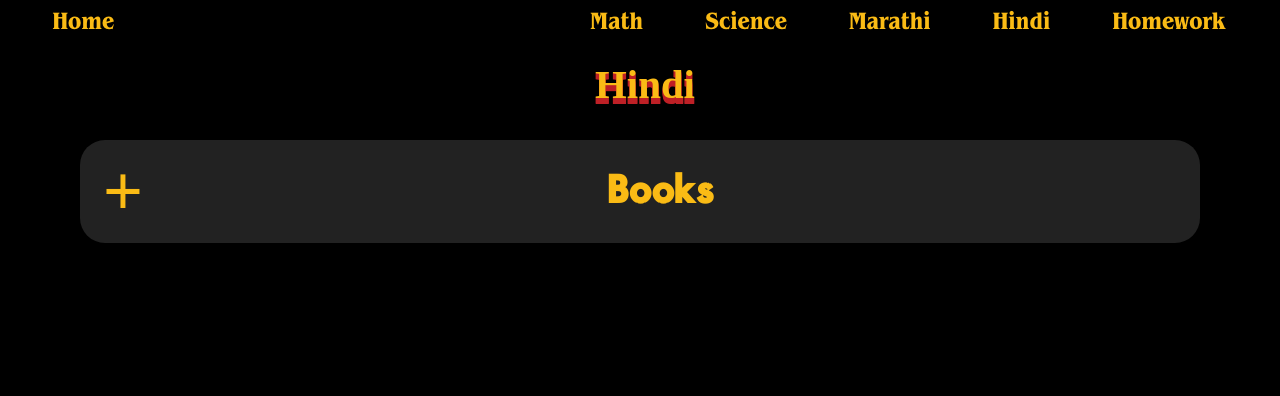
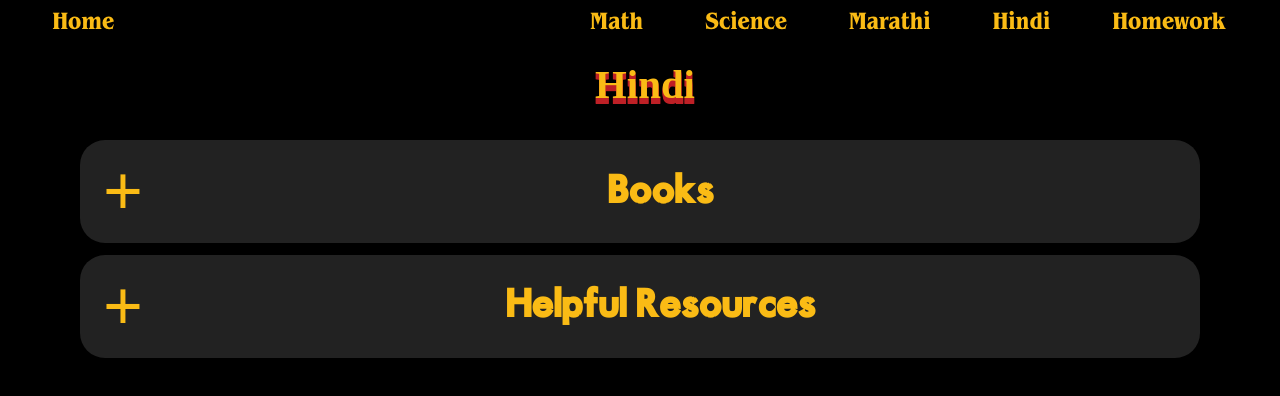
Before and after one commit to DhanushVDPT/sgvnext, a Next.js app: page /hindi in a window 1280 px wide. Shown: the top 396 px of the page. Built offline with nearby package versions, Linux system fonts and the light colour scheme; a web font is replaced by a local one.

Commit message:
hindi shifting

```diff
--- a/pages/hindi.js
+++ b/pages/hindi.js
@@ -13,9 +13,18 @@ export default function Page() {
                         <input type="radio" name="accordion" id="first"></input>
                         <label for="first"><h2 className="subjecth2">Books</h2></label>
                         <div className="lists accordioncontent">
-                            <a target="#" href="https://drive.google.com/file/d/1utPux8hz4DbDwvfYYauaVsXSO0JYTziU/view?usp=sharing">Textbook</a>
-                            <a target="#" href="https://drive.google.com/file/d/1A_3wYUe0qU2Ai2qqQOXyG5DEdS6V-TRR/view?usp=sharing">21 Set</a>
-                            <a target="#" href="https://drive.google.com/file/d/161yMGmfUxqMErT9KD0rUQ_8aJbWCJvPn/view?usp=sharing">Mission 35</a>
+                            <a target="_blank" href="https://drive.google.com/file/d/1Oczc2Jzy0_uSx1PdcMqVeYyIoQwF_Ipb/view?usp=drive_link">Textbook</a>
+                            <a target="_blank" href="https://drive.google.com/file/d/1nhw8AVQRtC9BHDl3hgwtFv_E5NczHZG_/view?usp=drive_link">Digest</a>
+                        </div>
+                    </li>
+                    <li>
+                        <input type="radio" name="accordion" id="second"></input>
+                        <label for="second"><h2 className="subjecth2">Helpful Resources</h2></label>
+                        <div className="lists accordioncontent">
+
+                            <a target="_blank" href="https://drive.google.com/file/d/1i1vsXr5XTijbc80L0vlHl8fBvPJNHmpT/view?usp=drive_link">21 Set 2026</a>
+                            <a target="_blank" href="https://drive.google.com/file/d/1ZM6uiNTKe3QDenxhAK9l_KufrBxrbxN9/view?usp=drive_link">Mission 35</a>
+                            <a target="_blank" href="https://drive.google.com/file/d/1Y8tIulZDH0UzDf6MVtl_UHBKvrdUu8qW/view?usp=drive_link">21 Set 2025</a>
                         </div>
                     </li>
                 </ul>
```
